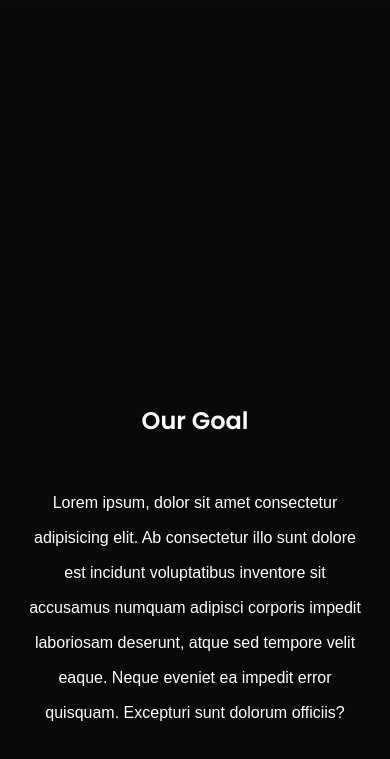
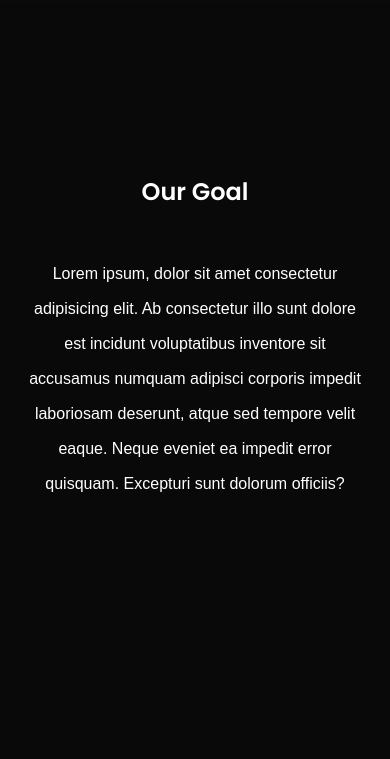
Before and after one commit to dkhole/gatsby-movement-mechanics, a Gatsby site: page / in a window 390 px wide. Shown: the part 997-1756 px from the top of the page. Built offline with nearby package versions, Linux system fonts and the light colour scheme; Gatsby itself is replaced by a stand-in of ours.

Commit message:
section a mobile responsive fix

```diff
--- a/src/styles/home/sectionA.css
+++ b/src/styles/home/sectionA.css
@@ -6,7 +6,7 @@
 
 #section-a h2 {
   margin: 0;
-  padding-top: 400px;
+  padding-top: 50%;
   padding-bottom: 30px;
   font-weight: normal;
   font-family: var(--main-landing-font);
```
